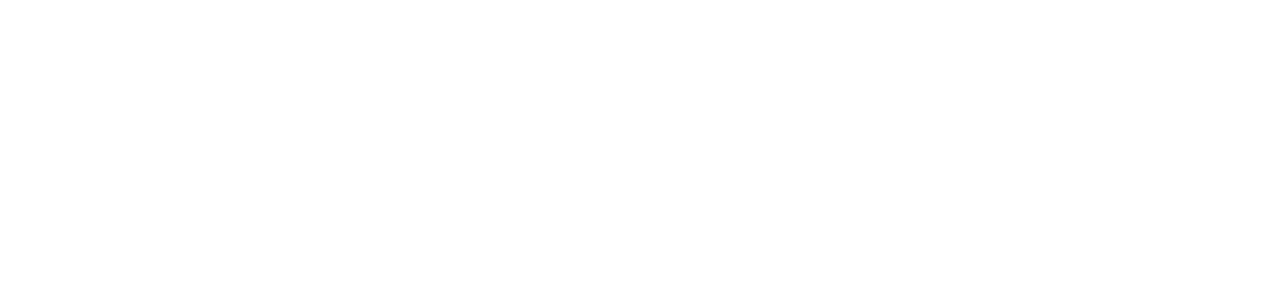
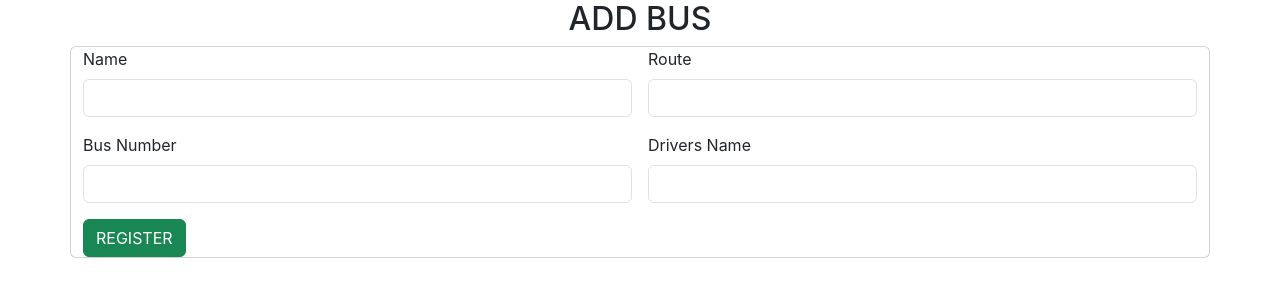
Before and after one commit to ashnadsilva23/bus-app-frontend, a React (Create React App) app: page /add in a window 1280 px wide. Before the commit this address had no page. Shown: the top 300 px of the page. Built offline with nearby package versions, Linux system fonts and the light colour scheme.

Commit message:
project completed

```diff
--- a/src/App.js
+++ b/src/App.js
@@ -2,6 +2,7 @@
 import './App.css';
 import AddUser from './components/AddUser';
 import LoginUser from './components/LoginUser';
+import AddBus from './components/AddBus';
 
 function App() {
   return (
@@ -9,8 +10,8 @@
       <BrowserRouter>
       <Routes>
       <Route path='/' element={<LoginUser/>}/>
-
         <Route path='/reg' element={<AddUser/>}/>
+        <Route path='/add' element={<AddBus/>}/>
       </Routes>
       </BrowserRouter>
 
--- /dev/null
+++ b/src/components/AddBus.jsx
@@ -0,0 +1,77 @@
+
+import React, { useState } from 'react'
+import axios from 'axios'
+import { Link } from 'react-router-dom'
+
+const AddBus = () => {
+    const [data, setData] = useState({
+        "bname": "",
+        "route": "",
+        "busNo": "",
+        "dname": ""
+    })
+    const inputHandler = (event) => {
+        setData({ ...data, [event.target.name]: event.target.value })
+    }
+
+    const readValue = () => {
+        console.log(data)
+        axios.post("http://localhost:8080/add", data).then(
+            (response) => {
+                console.log(response.data)
+                if (response.data.status == "success") {
+                    alert("success")
+                } else {
+                    alert(Error)
+                }
+            }
+        )
+
+    }
+
+
+
+return (
+    <div>
+
+        <div className="container">
+        <div className="card-body"></div>
+        <div className="row">
+            <h2 align="center">ADD BUS</h2>
+            <div className="card" >
+
+
+                <div className="col col-12 col-sm-12 col-md-12 col-lg-12 col-xl-12 col-xxl-12">
+                    <div className="row g-3">
+                        <div className="col col-12 col-sm-6 col-md-6 col-lg-6 col-xl-6 col-xxl-6">
+                            <label htmlFor="" className="form-label">Name</label>
+                            <input type="text" className="form-control" name='bname' value={data.bname} onChange={inputHandler} />
+                        </div>
+                        <div className="col col-12 col-sm-6 col-md-6 col-lg-6 col-xl-6 col-xxl-6">
+                            <label htmlFor="" className="form-label">Route</label>
+                            <input type="text" className="form-control" name='route' value={data.route} onChange={inputHandler} />
+                        </div>
+                        <div className="col col-12 col-sm-6 col-md-6 col-lg-6 col-xl-6 col-xxl-6">
+                            <label htmlFor="" className="form-label">Bus Number</label>
+                            <input type="text" className="form-control" name='busNo' value={data.busNo} onChange={inputHandler} />
+                        </div>
+                        <div className="col col-12 col-sm-6 col-md-6 col-lg-6 col-xl-6 col-xxl-6">
+                            <label htmlFor="" className="form-label">Drivers Name</label>
+                            <input type="text" className="form-control" name='dname' value={data.dname} onChange={inputHandler} />
+                        </div>
+
+                        <div className="col col-12 col-sm-6 col-md-6 col-lg-6 colxl-6 col-xxl-6">
+                            <button className="btn btn-success" onClick={readValue}>REGISTER </button>
+                        </div>
+                    </div>
+                </div>
+            </div>
+        </div>
+    </div>
+    </div>
+
+
+  )
+}
+
+export default AddBus
--- a/src/components/LoginUser.jsx
+++ b/src/components/LoginUser.jsx
@@ -22,10 +22,8 @@
 
 
     }
+
     const readValue = () => {
-
-
-
         axios.post("http://localhost:8080/login",data).then(
             (response)=>{
                 console.log(response.data)
```
